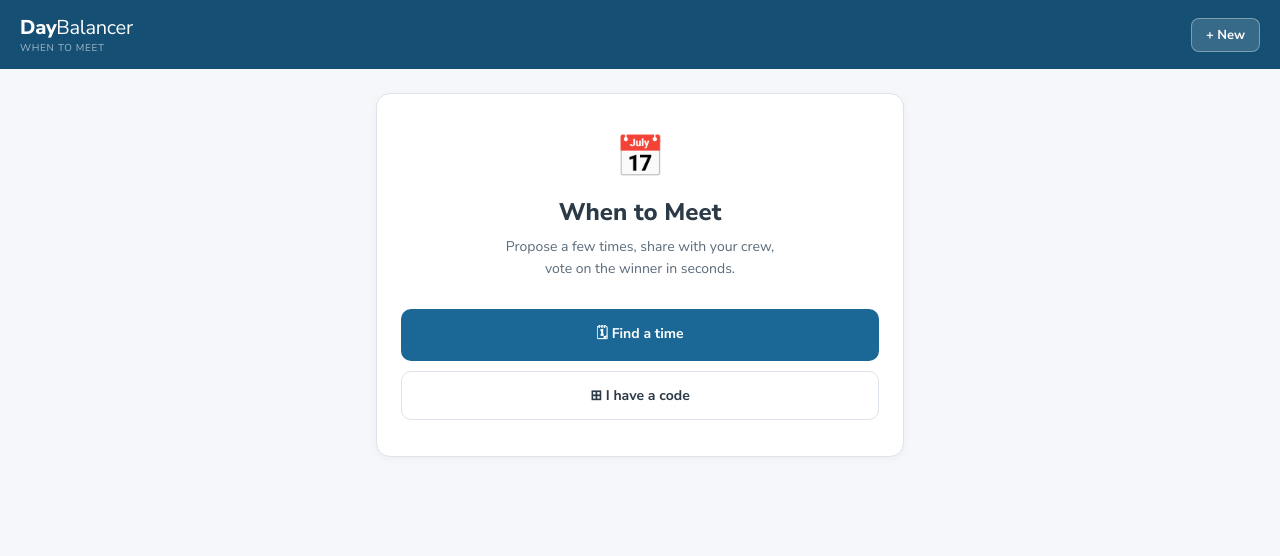
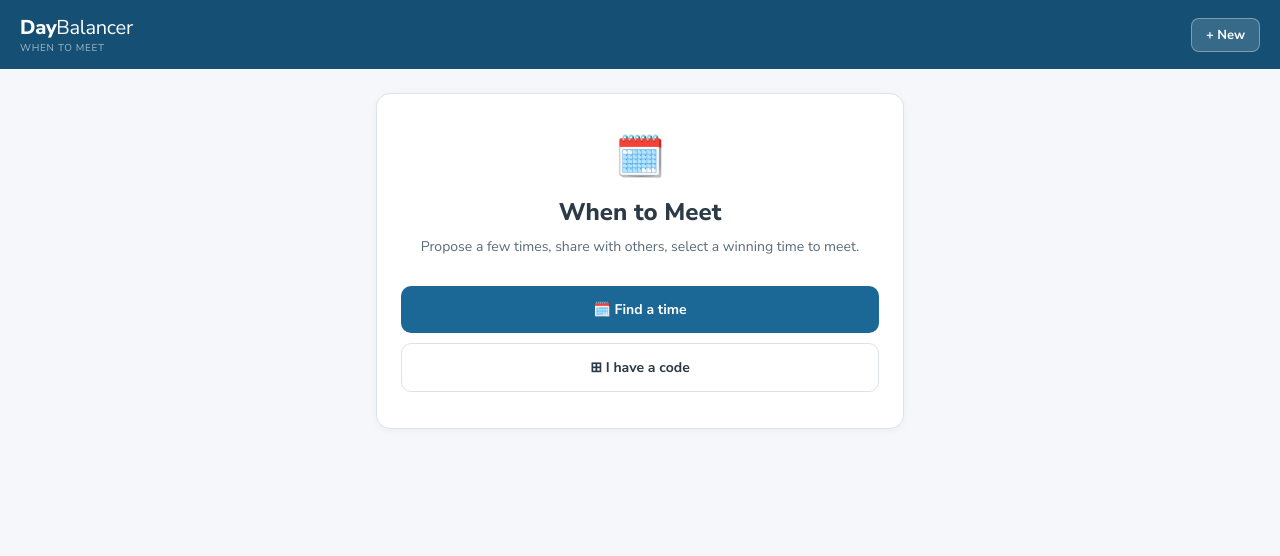
Before and after one commit to jessieupp/daybalancer-find-a-time, a plain HTML site: page index.html in a window 1280 px wide. Drawn offline with Linux system fonts and the light colour scheme.

Commit message:
Update index.html

```diff
--- a/index.html
+++ b/index.html
@@ -4,7 +4,7 @@
   When to Meet · A simple event timing vote
   Brought to you by DayBalancer LLC
   https://daybalancer.com
-  Version 2.7
+  Version 2.8
 -->
 <head>
   <meta charset="UTF-8">
@@ -167,10 +167,10 @@
   <!-- HOME -->
   <div class="view active" id="view-home">
     <div class="card" style="text-align:center;padding:36px 24px;">
-      <div style="font-size:40px;margin-bottom:12px;">📅</div>
+      <div style="font-size:40px;margin-bottom:12px;">🗓️</div>
       <div style="font-size:24px;font-weight:800;margin-bottom:8px;">When to Meet</div>
-      <p style="color:var(--muted);font-size:14px;line-height:1.6;margin-bottom:28px;">Propose a few times, share with your crew,<br>vote on the winner in seconds.</p>
-      <button class="btn btn-primary btn-full" style="margin-bottom:10px;padding:14px;" onclick="showView('setup')">🗓 Find a time</button>
+      <p style="color:var(--muted);font-size:14px;line-height:1.6;margin-bottom:28px;">Propose a few times, share with others, select a winning time to meet.</p>
+      <button class="btn btn-primary btn-full" style="margin-bottom:10px;padding:14px;" onclick="showView('setup')">🗓️ Find a time</button>
       <button class="btn btn-outline btn-full" style="padding:14px;" onclick="showView('join')">⊞ I have a code</button>
     </div>
   </div>
```
